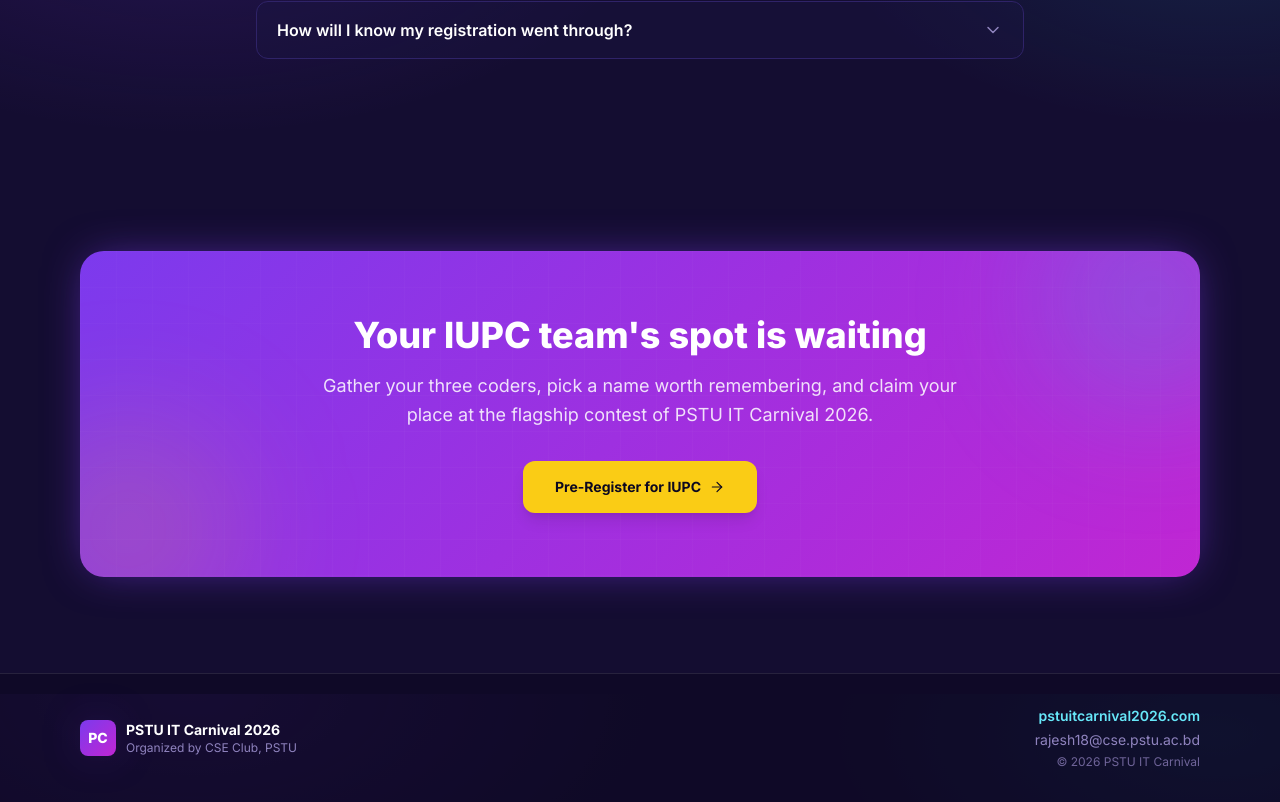
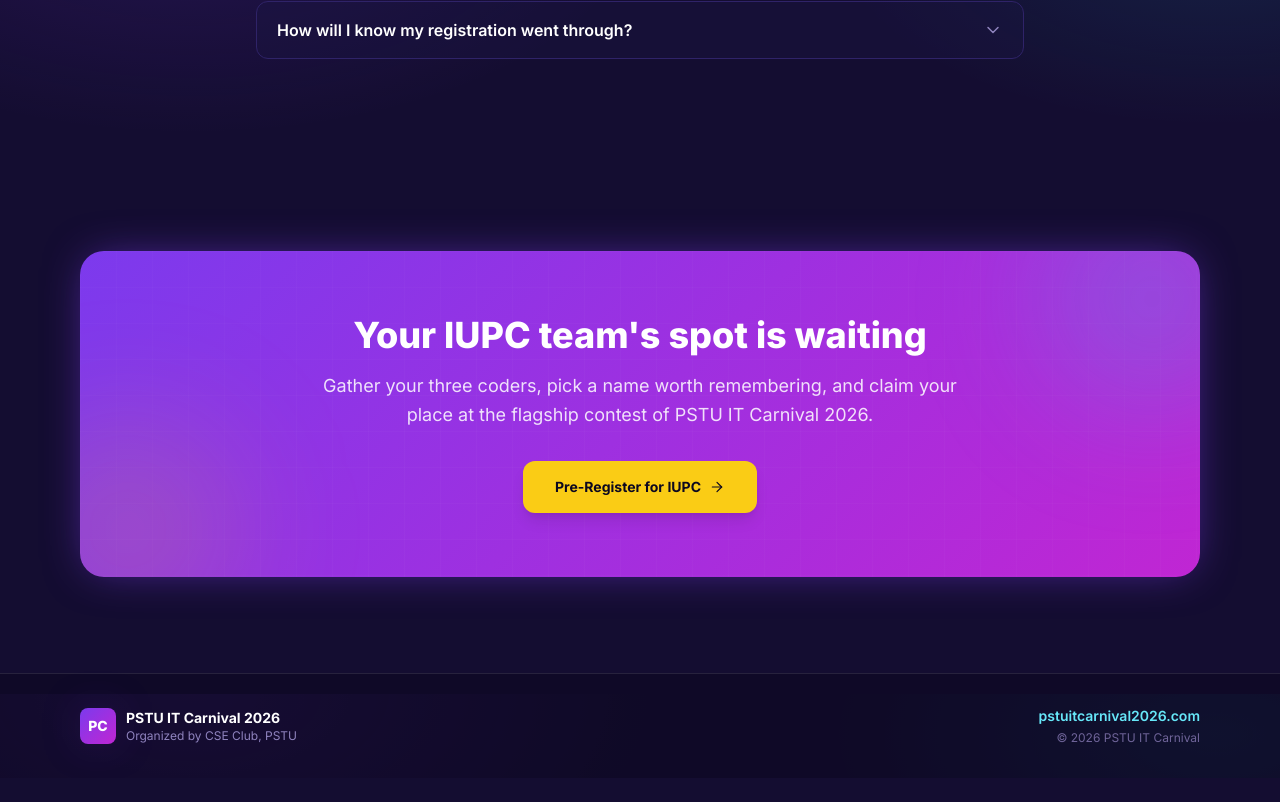
Before and after one commit to SharafatKarim/PSTU-IT-Carnival, a Next.js app: page / in a window 1280 px wide. Shown: the part 5706-6508 px from the top of the page. After the commit the page ends 6484 px from the top, so only its background shows below. Built offline with nearby package versions, Linux system fonts and the light colour scheme.

Commit message:
chore: cleanup footer

```diff
--- a/src/components/LandingPage.jsx
+++ b/src/components/LandingPage.jsx
@@ -411,12 +411,14 @@
         >
           {EVENT.website}
         </a>
+        {EVENT.contactEmail && (
           <a
             href={`mailto:${EVENT.contactEmail}`}
             className="text-mist-400 transition hover:text-white"
           >
             {EVENT.contactEmail}
           </a>
+        )}
         <p className="text-xs text-mist-500">© 2026 PSTU IT Carnival</p>
       </div>
     </div>
--- a/src/data/content.js
+++ b/src/data/content.js
@@ -12,7 +12,7 @@
   prizePool: '৳450K+',
   organizer: 'CSE Club, PSTU',
   website: 'pstuitcarnival2026.com',
-  contactEmail: 'rajesh18@cse.pstu.ac.bd',
+  contactEmail: '',
 };
 
 export const STATS = [
```
Lines whose indentation alone changed are shown as unchanged.
